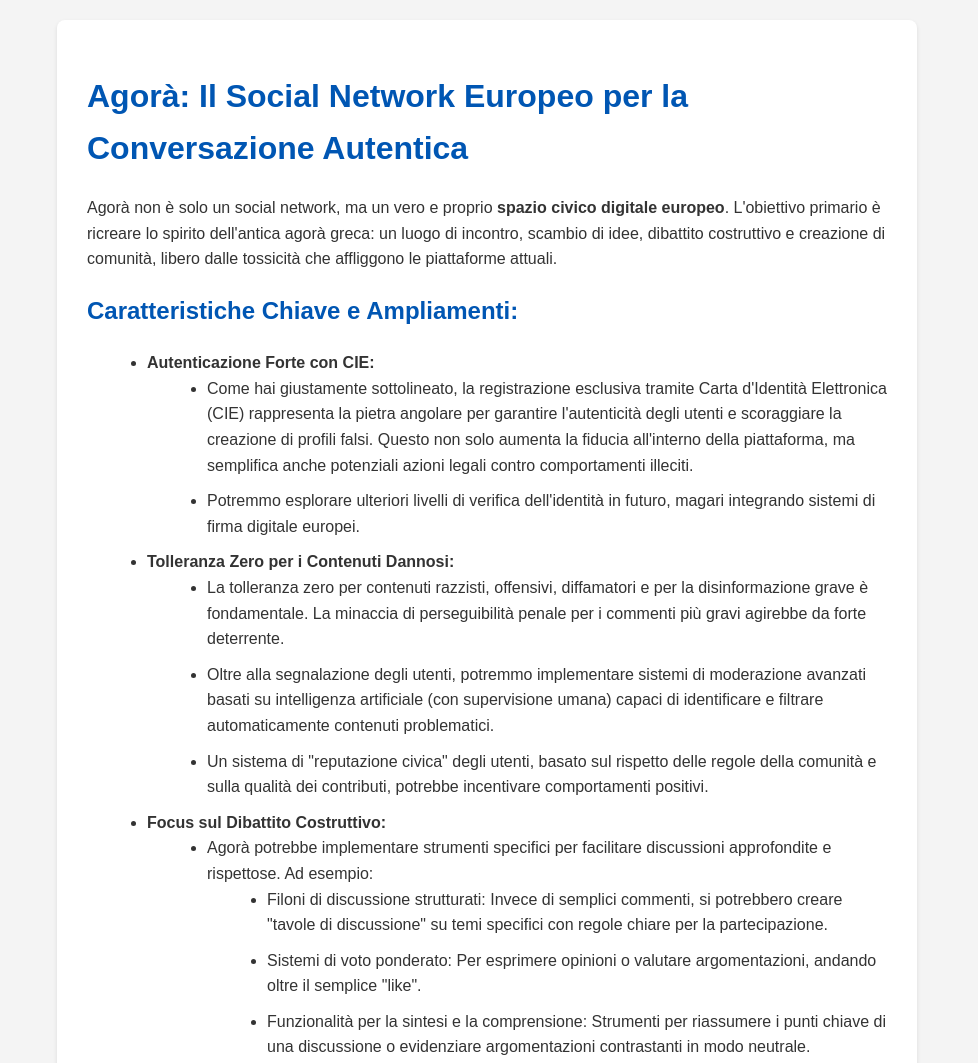
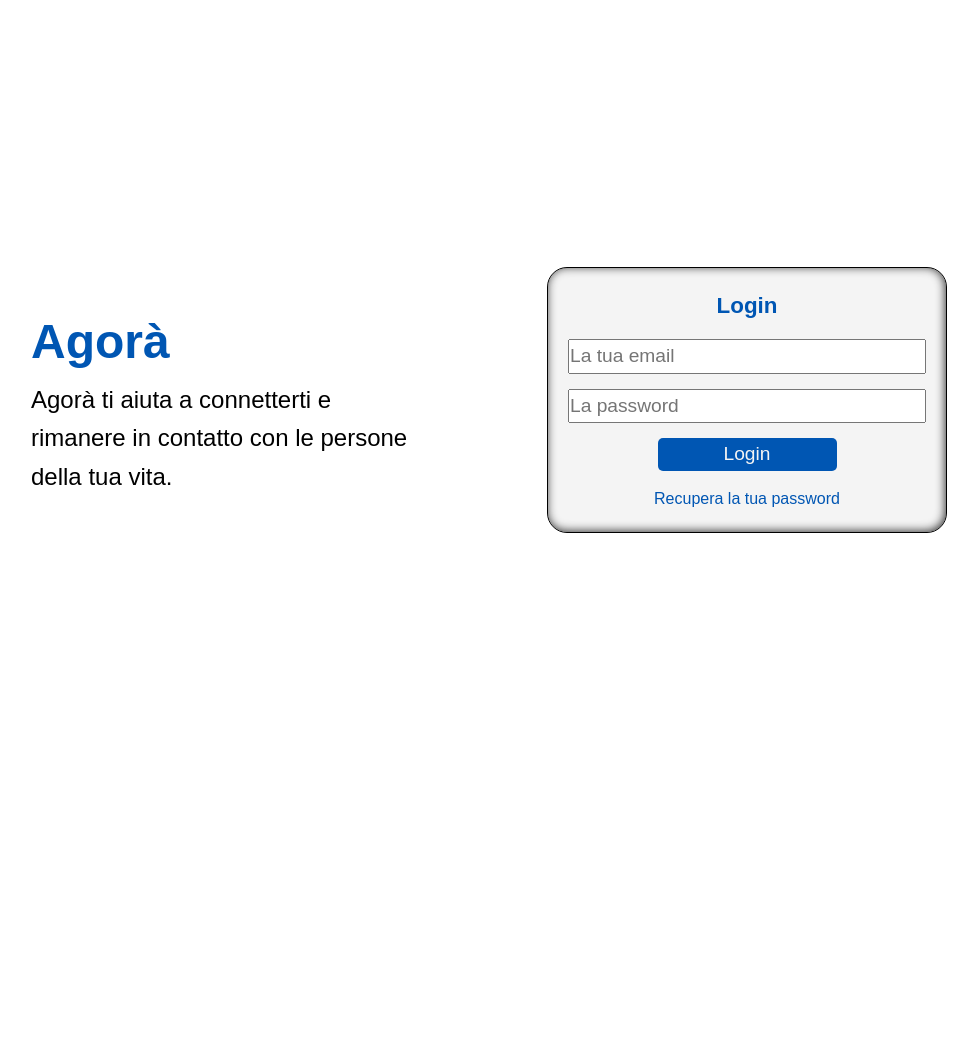
Before and after one commit to Alessandro-DiGiusto/AGORA-civic-network, a plain HTML site: page index.html in a window 1280 px wide. Shown: the top 1063 px of the page, without its empty margins (153-1131 px from the left). After the commit the page ends 800 px from the top, so only its background shows below. Drawn offline with Linux system fonts and the light colour scheme.

Commit message:
Rimosso pagina provvisoria e aggiunto pagina di login, simile a Facebook, solo HTML/CSS

```diff
--- a/index.html
+++ b/index.html
@@ -4,39 +4,32 @@
     <meta charset="UTF-8">
     <meta name="viewport" content="width=device-width, initial-scale=1.0">
     <title>Agorà: Il Social Network Europeo</title>
-    <style>
-        body {
-            font-family: sans-serif;
-            line-height: 1.6;
-            margin: 20px;
-            background-color: #f4f4f4;
-            color: #333;
-        }
-        h1, h2 {
-            color: #0056b3;
-        }
-        .container {
-            max-width: 800px;
-            margin: 0 auto;
-            background-color: #fff;
-            padding: 30px;
-            border-radius: 8px;
-            box-shadow: 0 2px 4px rgba(0, 0, 0, 0.1);
-        }
-        ul {
-            list-style-type: disc;
-            margin-left: 20px;
-        }
-        li {
-            margin-bottom: 10px;
-        }
-        strong {
-            font-weight: bold;
-        }
-    </style>
+    <link rel="stylesheet" href="style.css">
+    <link rel="stylesheet" href="./pages/styles/login.css">
 </head>
 <body>
-    <div class="container">
+    <main>
+        <section class="login-section">
+            <article class="login-content-container">
+                <h1>Agorà</h1>
+                <h2>Agorà ti aiuta a connetterti e rimanere in contatto con le persone della tua vita.</h2>
+            </article>
+            <article class="login-form-container">
+                <form action="#" class="login-form">
+                    <label for="title">Login</label>
+
+                    <input type="email" name="login-user-email" id="login-email" placeholder="La tua email">
+
+                    <input type="password" name="login-user-password" id="login-password" placeholder="La password">
+
+                    <input type="submit" value="Login" id="login-submit">
+
+                    <a href="recovery.html">Recupera la tua password</a>
+                </form>
+            </article>
+        </section>
+    </main>
+    <!-- <div class="container">
         <h1>Agorà: Il Social Network Europeo per la Conversazione Autentica</h1>
         <p>Agorà non è solo un social network, ma un vero e proprio <strong>spazio civico digitale europeo</strong>. L'obiettivo primario è ricreare lo spirito dell'antica agorà greca: un luogo di incontro, scambio di idee, dibattito costruttivo e creazione di comunità, libero dalle tossicità che affliggono le piattaforme attuali.</p>
 
@@ -94,6 +87,6 @@
 
         <h2>In Sintesi:</h2>
         <p>Agorà si posiziona come un <strong>social network europeo di nuova generazione</strong>, che mette al centro l'<strong>autenticità</strong>, la <strong>civiltà del confronto</strong> e la <strong>valorizzazione dell'identità europea</strong>. La registrazione con CIE è il primo passo fondamentale per creare un ambiente più sicuro e responsabile.</p>
-    </div>
+    </div> -->
 </body>
 </html>
--- /dev/null
+++ b/pages/styles/login.css
@@ -0,0 +1,82 @@
+
+.login-section{
+    margin: 20px 40px;
+    display: flex;
+    align-items: center;
+    justify-content: center;
+    gap: 10%;
+}
+.login-section article{
+    width: 396px;
+}
+.login-content-container h1{
+    font-size: 3rem;
+}
+.login-content-container h2{
+    color:black;
+    font-weight: 400;
+}
+
+.login-form{
+    padding: 20px;
+    background-color: #f4f4f4;
+    border: 1px solid black;
+    border-radius: 20px;
+    width: 100%;
+    min-width: 400px;
+    display: flex;
+    flex-direction: column;
+    text-align: center;
+    gap: 15px;
+    box-shadow: inset -1px -1px 10px;
+
+}
+.login-form *{
+
+    transition: all .25s ease-in-out;
+}
+.login-form input{
+    font-size: 1.2rem;
+    line-height: 1.6;
+}
+.login-form input:focus{
+    color: var(--secondary-color);
+}
+.login-form label{
+
+    color: var(--secondary-color);
+    font-size: 1.4rem;
+    font-weight: 600;
+    line-height: 1.6;
+}
+.login-form input[id='login-submit']{
+    width: 50%;
+    background-color: var(--secondary-color);
+    color: var(--main-color);
+    border:1px solid transparent;
+    border-radius: 5px;
+    cursor: pointer;
+    align-self: center;
+}
+.login-form input[id='login-submit']:hover{
+    background-color: var(--main-color);
+    color: var(--secondary-color);
+    border:1px solid;
+    border-color: var(--secondary-color);
+}
+.login-form a{
+    color: var(--secondary-color);
+    text-decoration: none;
+}
+.login-form a:hover{
+    filter: invert(50%);
+}
+@media screen and (max-width: 900px) {
+    .login-section{
+        flex-direction: column;
+        width: 50%;
+    }
+    .login-section article{
+       width: 100%;
+    }
+}
--- /dev/null
+++ b/style.css
@@ -0,0 +1,45 @@
+*,*::after,*::before{
+    margin: 0;
+    padding: 0;
+    box-sizing: border-box;
+}
+:root{
+    --main-color: #f4f4f4;
+    --secondary-color: #0056b3;
+}
+body {
+    font-family: sans-serif;
+    line-height: 1.6;
+    background-color: white;
+    color: #333;
+    width: 100%;
+}
+main{
+    width: 100%;
+    height: 100vh;
+    display: flex;
+    flex-direction: column;
+    justify-content: center;
+
+}
+h1, h2 {
+    color: var(--secondary-color);
+}
+.container {
+    max-width: 800px;
+    margin: 0 auto;
+    background-color: #fff;
+    padding: 30px;
+    border-radius: 8px;
+    box-shadow: 0 2px 4px rgba(0, 0, 0, 0.1);
+}
+ul {
+    list-style-type: disc;
+    margin-left: 20px;
+}
+li {
+    margin-bottom: 10px;
+}
+strong {
+    font-weight: bold;
+}
```
